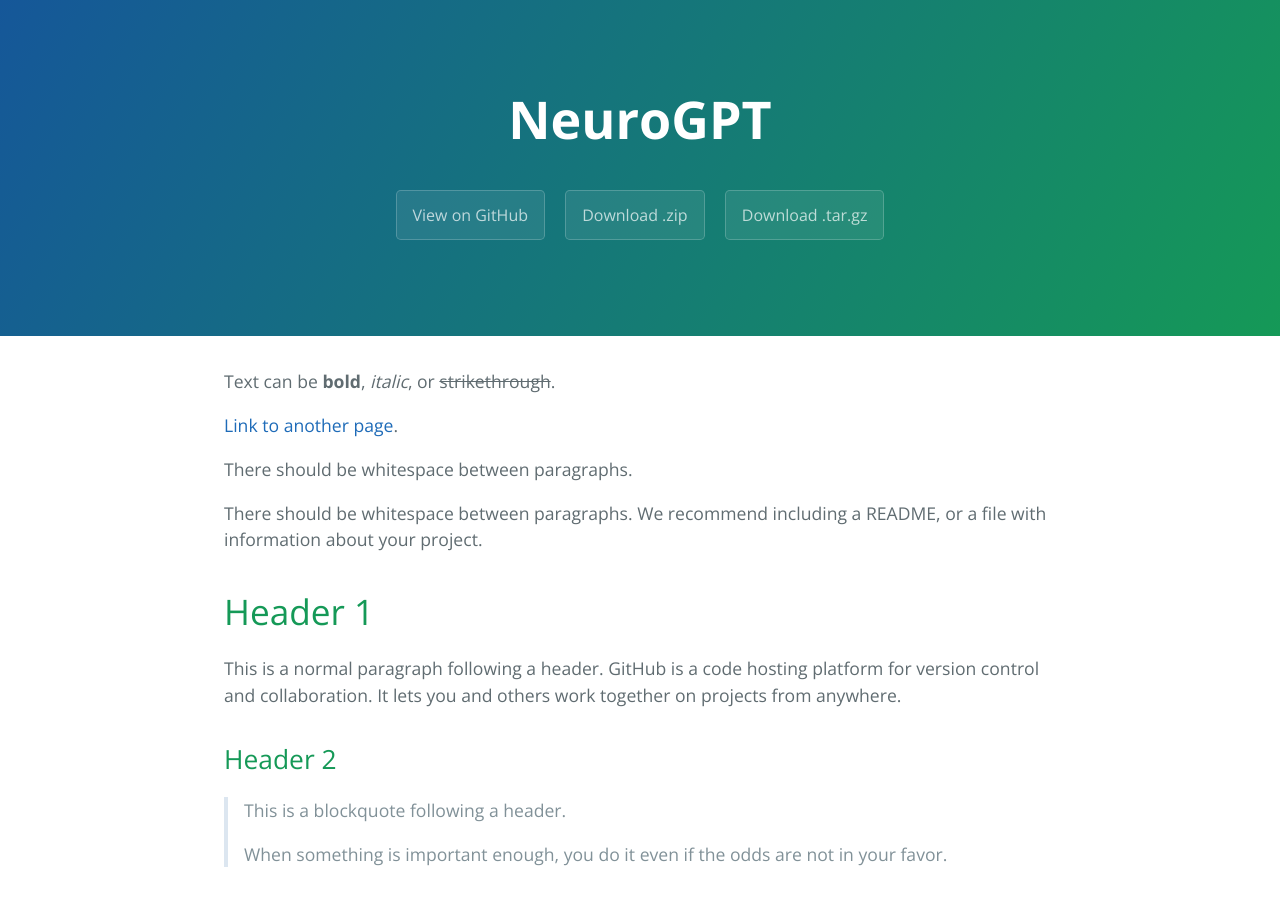
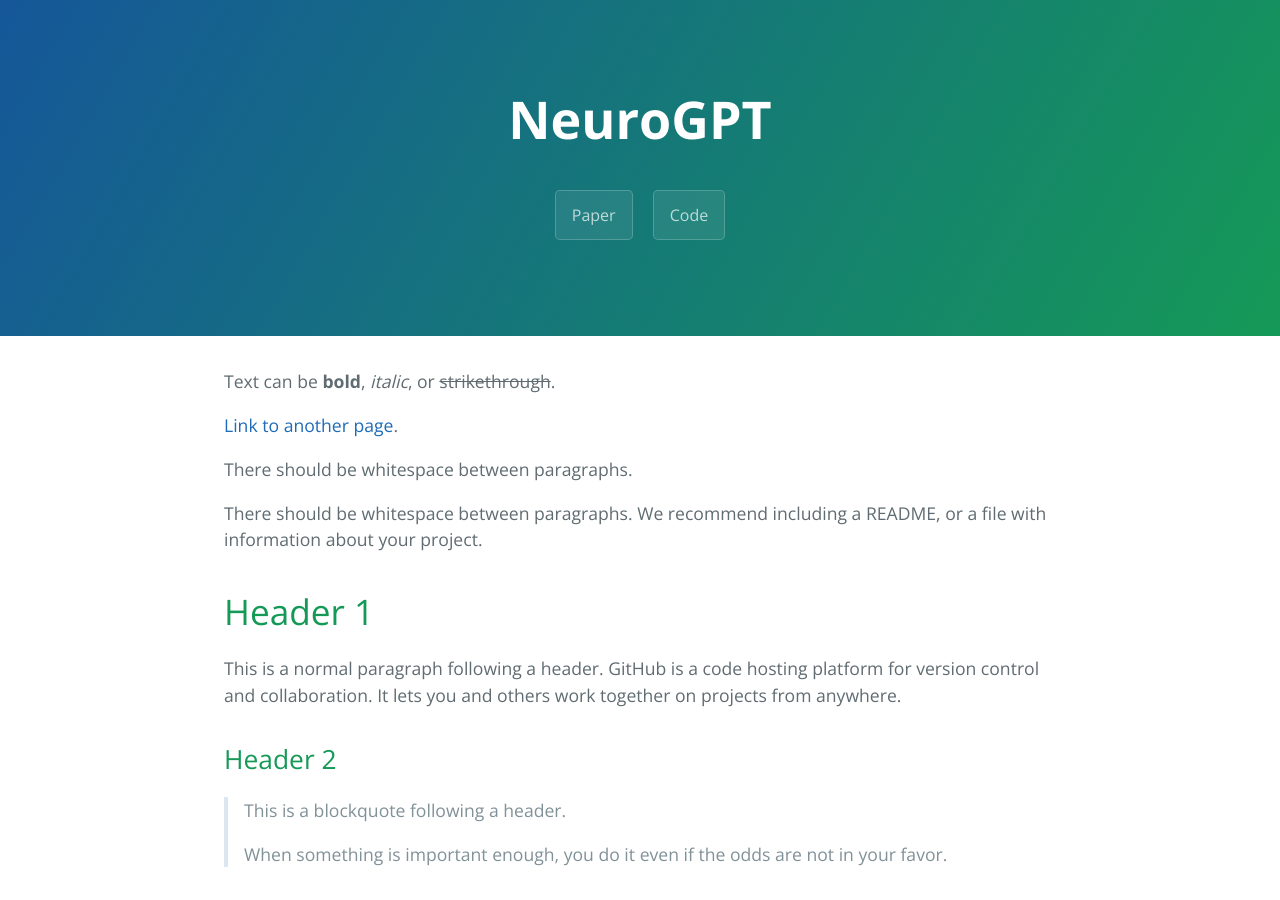
Before and after one commit to neurogpt/neurogpt.github.io, a Jekyll site: the page built from index.md, in a window 1280 px wide and 900 px high. Built offline with Jekyll 4.4.1, drawn with Linux system fonts in a browser that asks for light colours; the repository's description, which GitHub fills in, is left out.

Commit message:
Update default.html

```diff
--- a/_layouts/default.html
+++ b/_layouts/default.html
@@ -18,13 +18,8 @@
     <header class="page-header" role="banner">
       <h1 class="project-name">{{ page.title | default: site.title | default: site.github.repository_name }}</h1>
       <h2 class="project-tagline">{{ page.description | default: site.description | default: site.github.project_tagline }}</h2>
-      {% if site.github.is_project_page %}
-        <a href="{{ site.github.repository_url }}" class="btn">View on GitHub</a>
-      {% endif %}
-      {% if site.show_downloads %}
-        <a href="{{ site.github.zip_url }}" class="btn">Download .zip</a>
-        <a href="{{ site.github.tar_url }}" class="btn">Download .tar.gz</a>
-      {% endif %}
+      <a href="#" class="btn">Paper</a>
+      <a href="#" class="btn">Code</a>
     </header>
 
     <main id="content" class="main-content" role="main">
```
